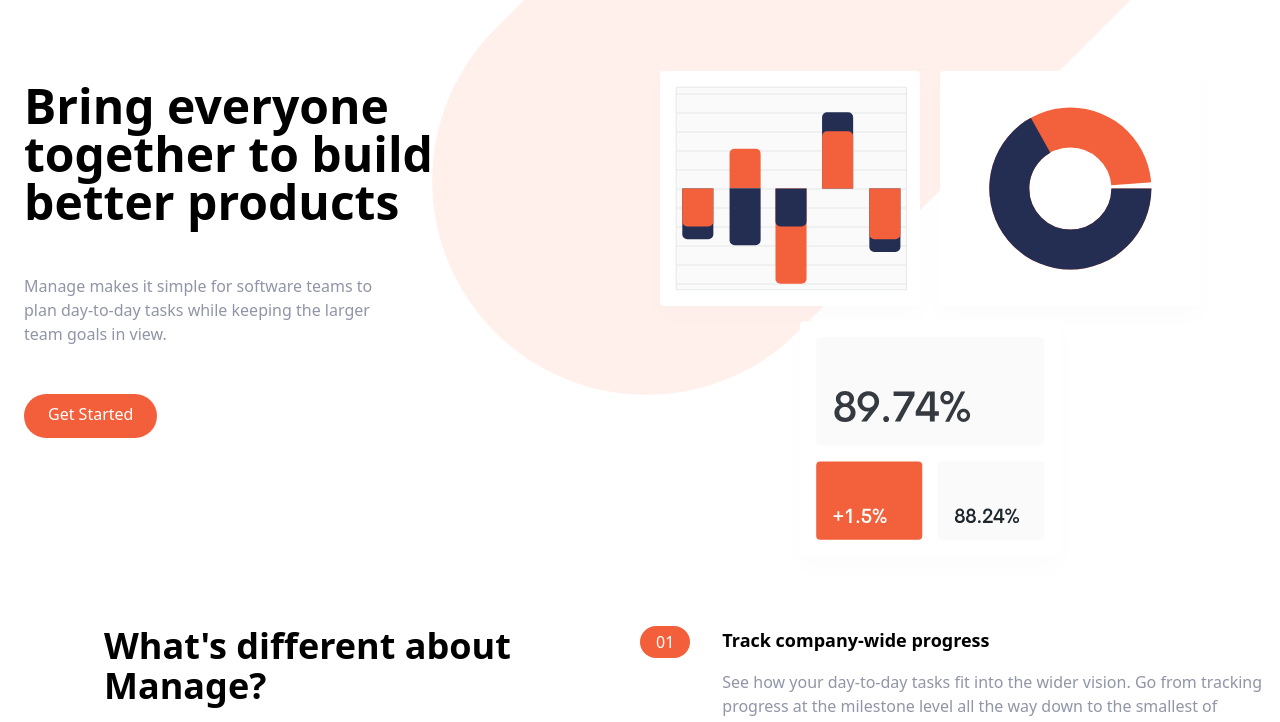
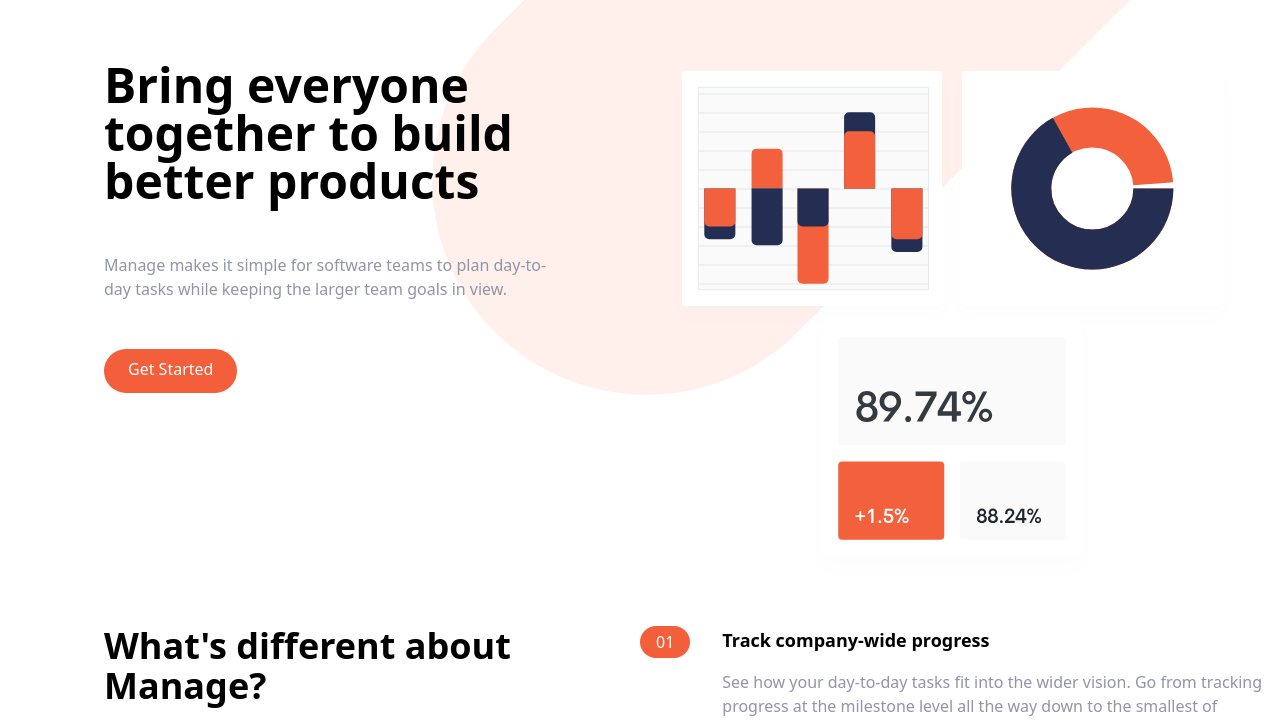
Before and after one commit to 2GAR1N/2GARIN.github.io, a website: page index.html in a window 1280 px wide. Shown: the part 71-793 px from the top of the page. Drawn offline with Linux system fonts and the light colour scheme.

Commit message:
fixed alignement in hero section

```diff
--- a/index.html
+++ b/index.html
@@ -53,26 +53,45 @@
     <!-- Hero Section -->
     <section id="hero">
         <!-- Flex Container -->
-        <div class="container flex flex-col-reverse md:flex-row items-center px-6 mx-auto mt-10 space-y-0 md:space-y-0">
+        <div class="container flex flex-col-reverse md:flex-row px-4 mx-auto mt-10 space-y-0 md:space-y-0">
             <!-- Left Item -->
-            <div class="flex flex-col mb-32 space-y-12 md:w-1/2">
+            <!-- <div class="flex flex-col mb-32 space-y-12 items-center md:w-1/2">
                 <h1 class="max-w-md text-4xl font-bold text-center md:text-5xl md:text-left">
                     Bring everyone together to build better products
                 </h1>
-                <p class="max-w-sm text-center text-darkGrayishBlue md:text-left">
+                <p class="max-w-md text-center text-darkGrayishBlue md:text-left">
                     Manage makes it simple for software teams to plan day-to-day tasks while keeping the larger team goals in view.
                 </p>
 
-                <div class="flex justify-center md:justify-start">
+                <div class="flex justify-center min-w-1/2 md:justify-start">
                     <a href="#" class="p-3 px-6 pt-2 text-white bg-brightRed rounded-full baseline hover:bg-brightRedLight">
                         Get Started
                     </a>
                 </div>
+            </div> -->
+
+            <div class="flex flex-col mb-32 items-center md:w-1/2">
+                <div class="flex flex-col space-y-12 max-w-md text-center">
+                    <h1 class="text-4xl font-bold text-center md:text-5xl md:text-left">
+                        Bring everyone together to build better products
+                    </h1>
+                    <p class="text-center text-darkGrayishBlue md:text-left">
+                        Manage makes it simple for software teams to plan day-to-day tasks while keeping the larger team goals in view.
+                    </p>
+                    <div class="flex justify-center md:justify-start">
+                        <a href="#"
+                            class="p-3 px-6 pt-2 text-white bg-brightRed rounded-full baseline hover:bg-brightRedLight">
+                                Get Started
+                        </a>
+                    </div>
+                </div>
             </div>
 
+
+
             <!-- Image -->
-            <div class="md:w-1/2">
-                <img src="img/illustration-intro.svg" alt="">
+            <div class="flex justify-center md:w-1/2">
+                <img src="img/illustration-intro.svg" alt="" class="justify-self-center">
             </div>
         </div>
     </section>
```
Also changed, not shown: output.css.
